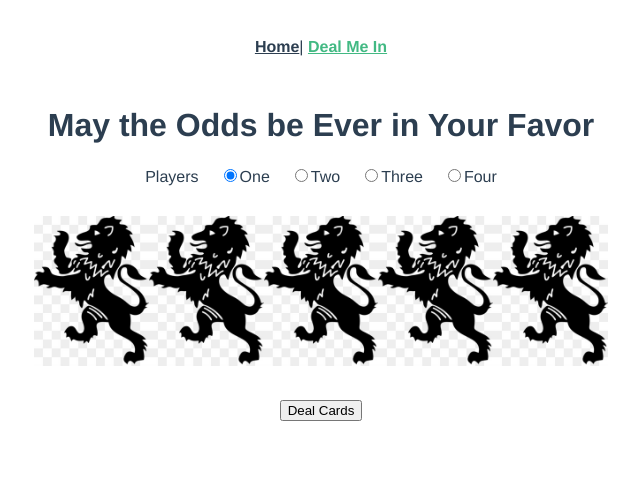
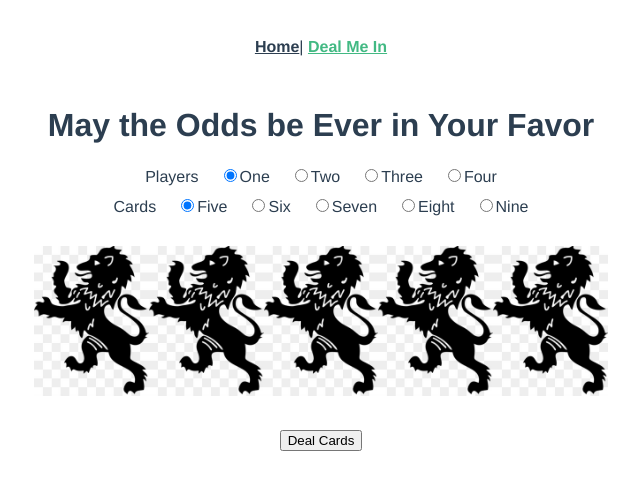
Before and after one commit to michaelgallipo/dke-card-dealer, a Vue app: page /#/deal in a window 1280 px wide. Shown: the top 490 px of the page, without its empty margins (319-959 px from the left). Built offline with nearby package versions, Linux system fonts and the light colour scheme.

Commit message:
Added Number of Cards Option

```diff
--- a/src/views/Deal.vue
+++ b/src/views/Deal.vue
@@ -2,6 +2,7 @@
   <div class="deal">
     <h1>May the Odds be Ever in Your Favor</h1>
     <div id="selectors">
+      <div id="row">
         <label>Players</label>
         <input type="radio" id="players" value="1" v-model="players" />
         <label for="one">One</label>
@@ -12,12 +13,28 @@
         <input type="radio" id="players" value="4" v-model="players" />
         <label for="four">Four</label>
       </div>
+      <br />
+      <div id="row">
+        <label>Cards</label>
+        <input type="radio" id="numCards" value="5" v-model="size" />
+        <label for="one">Five</label>
+        <input type="radio" id="numCards" value="6" v-model="size" />
+        <label for="one">Six</label>
+        <input type="radio" id="numCards" value="7" v-model="size" />
+        <label for="two">Seven</label>
+        <input type="radio" id="numCards" value="8" v-model="size" />
+        <label for="two">Eight</label>
+        <input type="radio" id="numCards" value="9" v-model="size" />
+        <label for="two">Nine</label>
+      </div>
+    </div>
     <div id="cards">
       <div v-for="(player, index) in hands" :key="index">
         <div v-if="index < players">
           <div v-for="(card, index) in player" :key="index" style="display: inline-block">
             <span>
-              <img id="playingCard" :src="getImgUrl(card)" alt="card" />
+              <img v-if="!dealt" id="playingCard" src="../assets/cards/dkelion.jpg" alt="card" />
+              <img v-if="dealt" id="playingCard" :src="getImgUrl(card)" alt="card" />
             </span>
           </div>
         </div>
@@ -33,6 +50,8 @@ export default {
     return {
       hands: [],
       players: 1,
+      dealt: false,
+      size: 5,
       card: "",
       default_url: "../assets/logo.png",
       test: "logo"
@@ -108,9 +127,10 @@ export default {
         "KH",
         "AH"
       ];
-      let size = 5;
+      // let size = 5;
       this.hands = [[], [], [], []];
-      for (let x = 0; x < size; x++) {
+      this.dealt = true;
+      for (let x = 0; x < this.size; x++) {
         for (let y = 0; y < this.players; y++) {
           let dealt = Math.floor(Math.random() * deck.length);
           let card_url = deck[dealt] + ".png";
@@ -129,11 +149,19 @@ export default {
 
 <style scoped>
 #selectors {
+  padding-bottom: 20px;
+}
+
+#row {
   display: inline-block;
-  padding-bottom: 30px;
+  padding-bottom: 10px;
 }
 
 #players {
+  margin-left: 25px;
+}
+
+#numCards {
   margin-left: 25px;
 }
 
```
Lines whose indentation alone changed are shown as unchanged.
